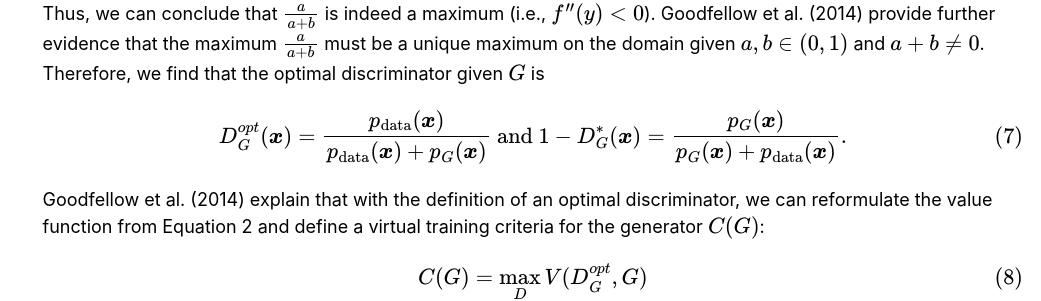
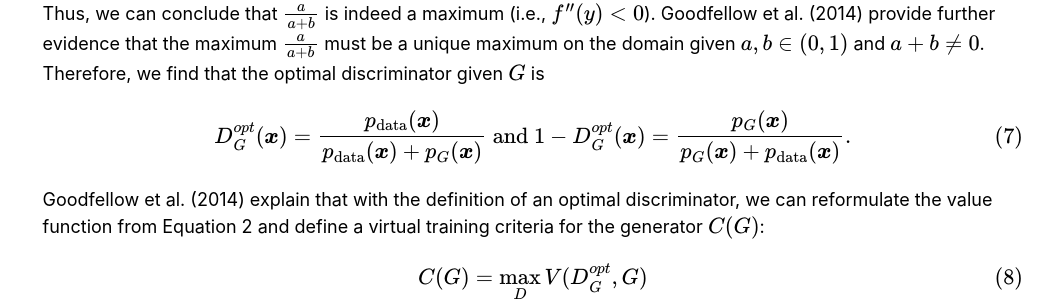
Before and after one commit to GilianPonte/gilianponte.github.io, a Jekyll site: the page built from _posts/2022-09-27-why_GANs_work_so_well.md, in a window 1280 px wide and 900 px high, scrolled down 1052 px. Shown: the part 150-451 px from the top of the window, without its empty margins (239-1280 px from the left). Built offline with Jekyll 4.4.1, drawn with Linux system fonts in a browser that asks for light colours; formulas are drawn with MathJax 3.

Commit message:
Update 2022-09-27-why_GANs_work_so_well.md

```diff
--- a/_posts/2022-09-27-why_GANs_work_so_well.md
+++ b/_posts/2022-09-27-why_GANs_work_so_well.md
@@ -8,7 +8,7 @@ In this post, I will aim to provide intuition for the proof of $p_{G} \stackrel{
 
 Goodfellow et al. (2014) take the value function $V(D,G)$ from Equation 1 in their paper and use the following equality:
 
-$$ \mathbb{E}_{\boldsymbol{z} \sim p_{Z}(\boldsymbol{z})} \log (1-D(G(\boldsymbol{z}))) = \mathbb{E}_{\boldsymbol{x} \sim p_{G}(\boldsymbol{x})} \log(1-D(\boldsymbol{x})).$$
+$$ \mathbb{E}_{\boldsymbol{z} \sim p_{Z}(\boldsymbol{z})} \log (1-D(G(\boldsymbol{z}))) = \mathbb{E}_{\boldsymbol{x} \sim p_{G}(\boldsymbol{x})} \log(1-D(\boldsymbol{x})). $$
 
 At first glance, one could argue that the equality comes from a neural network $G$ that applies a transformation with a unique set of parameters such that $G(\boldsymbol{z})$ leads to samples of $\boldsymbol{x}$. Subsequently, we could assume that an inverse function $G^{-1}$ of $G$ exists to go from $\boldsymbol{x}$ back to samples of $\boldsymbol{z}$. However, in practice a neural network need not be an invertible function, and thus, the inverse function $G^{-1}$ is not unique.
 
@@ -31,7 +31,7 @@ $$ f^{\prime\prime}(y) = 0 \Rightarrow -\frac{a}{y^{2}}-\frac{b}{(1-y)^{2}} = 0
 
 Thus, we can conclude that $\frac{a}{a+b}$ is indeed a maximum (i.e., $f^{\prime\prime}(y) < 0$). Goodfellow et al. (2014) provide further evidence that the maximum $\frac{a}{a+b}$ must be a unique maximum on the domain given $a,b \in (0,1)$ and $a + b \neq 0$. Therefore, we find that the optimal discriminator given $G$ is
 
-$$ D^{opt}_{G}(\boldsymbol{x}) = \frac{p_{\text{data}}(\boldsymbol{x})}{p_{\text{data}}(\boldsymbol{x})+p_{G}(\boldsymbol{x})} \text{ and } 1 - D^{*}_{G}(\boldsymbol{\boldsymbol{x}}) = \frac{p_{G}(\boldsymbol{x})}{p_{G}(\boldsymbol{x}) + p_{\text{data}}(\boldsymbol{x})}.$$
+$$ D^{opt}_{G}(\boldsymbol{x}) = \frac{p_{\text{data}}(\boldsymbol{x})}{p_{\text{data}}(\boldsymbol{x})+p_{G}(\boldsymbol{x})} \text{ and } 1 - D^{opt}_{G}(\boldsymbol{\boldsymbol{x}}) = \frac{p_{G}(\boldsymbol{x})}{p_{G}(\boldsymbol{x}) + p_{\text{data}}(\boldsymbol{x})}.$$
 
 Goodfellow et al. (2014) explain that with the definition of an optimal discriminator, we can reformulate the value function from Equation 2 and define a virtual training criteria for the generator $C(G)$:
 
```
